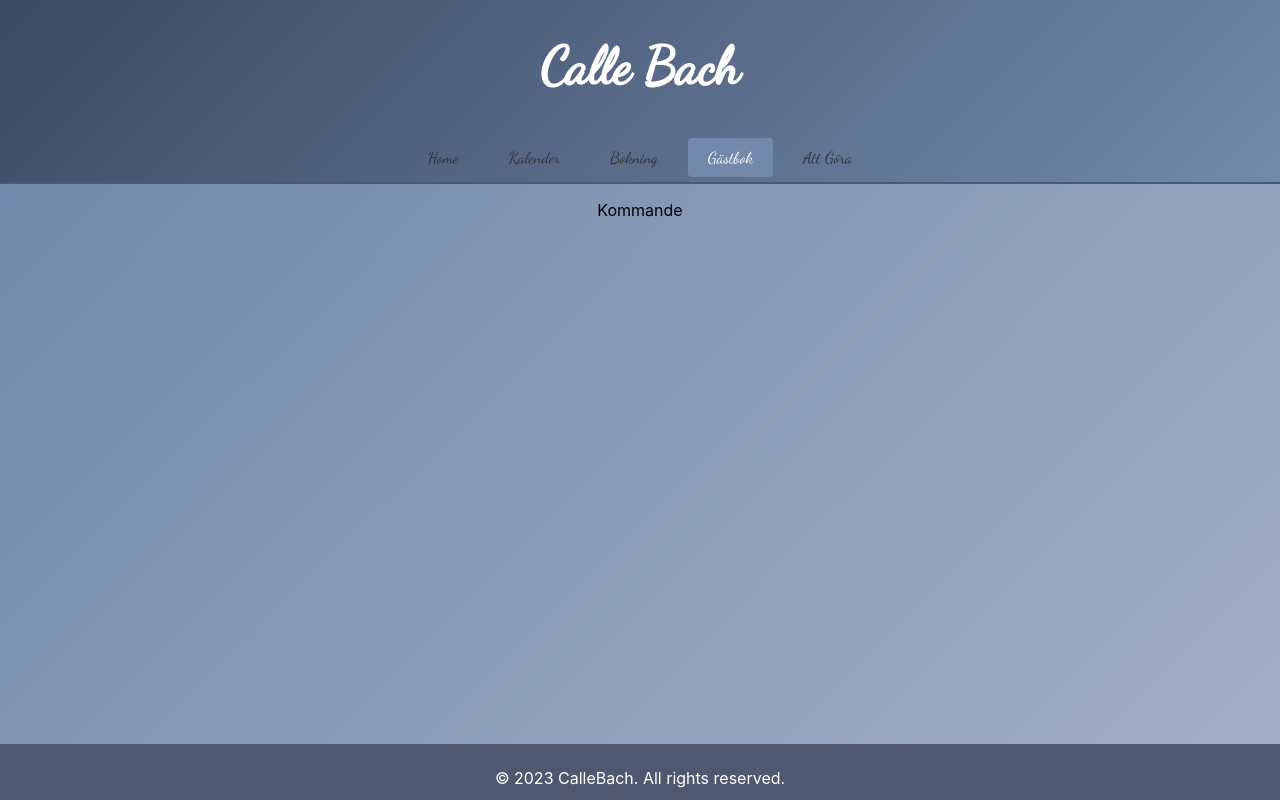
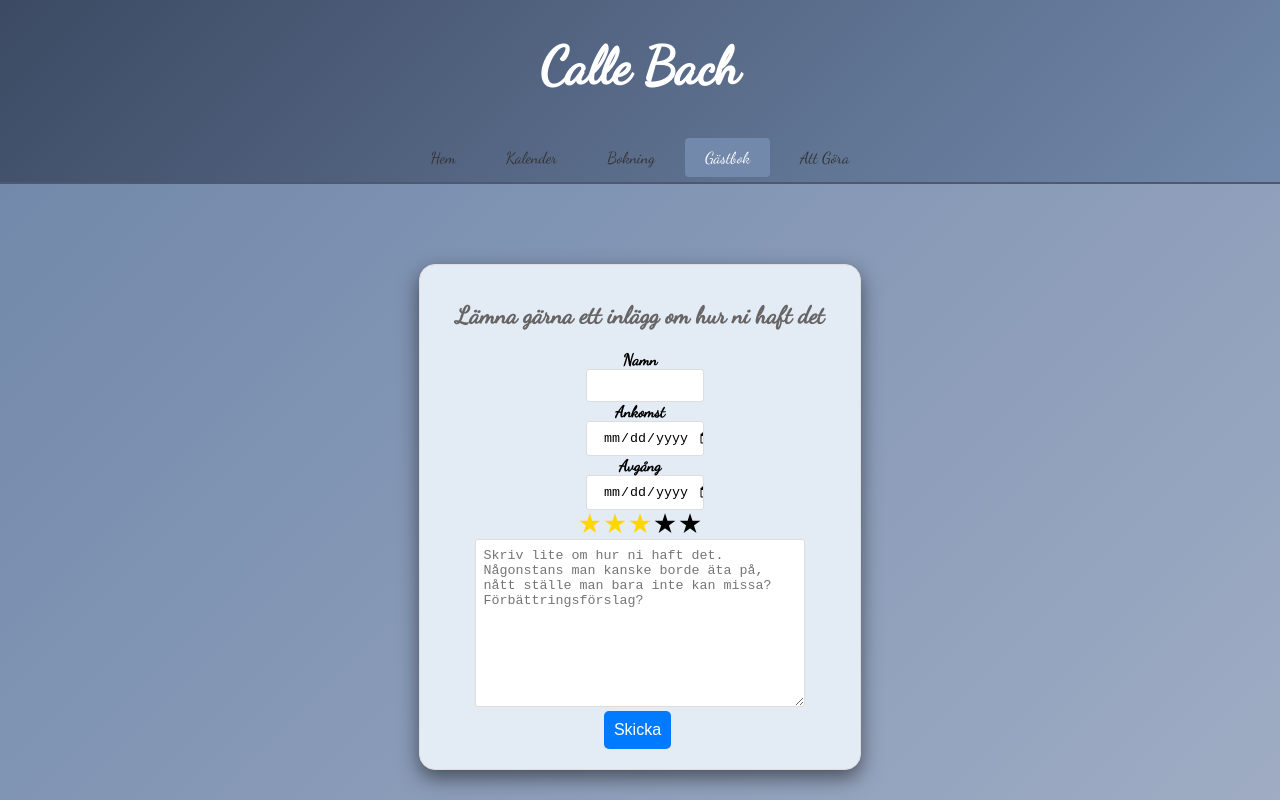
Before and after one commit to RasmusThn/Spanien, a React (Create React App) app: page / in a window 1280 px wide. Both pictures are taken after a click on the button "Gästbok". Shown: the top 800 px of the page. Built offline with nearby package versions, Linux system fonts and the light colour scheme; no server answers; the database is empty.

Commit message:
Guestbook added

```diff
--- a/package.json
+++ b/package.json
@@ -3,7 +3,7 @@
   "version": "0.1.0",
   "private": true,
   "dependencies": {
-    "@babel/plugin-proposal-private-property-in-object": "x.y.z",
+
     "@formspree/react": "^2.4.4",
     "@testing-library/jest-dom": "^5.17.0",
     "@testing-library/react": "^13.4.0",
--- a/src/App.js
+++ b/src/App.js
@@ -4,6 +4,7 @@ import MyCalendar from './components/MyCalendar';
 import BookingForm from './components/BookingForm';
 import TodoList from './components/TodoList';
 import '././styles/App.css';
+import GuestBook from './components/GuestBook';
 
 function App() {
   const [isAdminMode, setIsAdminMode] = useState(false);
@@ -22,12 +23,7 @@ function App() {
       case 'booking':
         return <BookingForm />;
         case 'guestbook':
-        return(
-          <div className='column'>
-
-          <p>Kommande </p>
-          </div>
-          );
+        return<GuestBook/>;
 
       case 'todo':
         return(
@@ -63,7 +59,7 @@ function App() {
           className={selectedMenu === 'home' ? 'active' : ''}
           onClick={() => handleMenuClick('home')}
         >
-          Home
+          Hem
         </button>
         <button
           className={selectedMenu === 'calendar' ? 'active' : ''}
--- /dev/null
+++ b/src/Components/GuestBook.js
@@ -0,0 +1,149 @@
+import React, { useState, useEffect } from 'react';
+import db from './../services/firebase';
+import { collection, onSnapshot, addDoc } from 'firebase/firestore';
+import './../styles/GuestBook.css';
+
+function GuestBook() {
+  const [guestBookData, setGuestBookData] = useState([]);
+  const [newEntry, setNewEntry] = useState('');
+  const [newRating, setNewRating] = useState(3);
+  const [name, setName] = useState('');
+  const [fromDate, setFromDate] = useState('');
+  const [toDate, setToDate] = useState('');
+
+  useEffect(() => {
+    // Hämta befintliga inlägg från Firebase när komponenten laddas
+    const unsubscribe = onSnapshot(collection(db, 'guestbook'), (snapshot) => {
+      const data = snapshot.docs.map((doc) => ({
+        id: doc.id,
+        ...doc.data(),
+      }));
+      setGuestBookData(data);
+    });
+
+    // Avsluta prenumerationen när komponenten avmonteras för att undvika minnesläckor
+    return () => unsubscribe();
+  }, []);
+
+  const handleSubmit = async (e) => {
+    e.preventDefault();
+    if (newEntry.trim() === '' || name.trim() === '' || fromDate.trim() === '' || toDate.trim() === '') {
+      return; // Ignorera tomma inlägg
+    }
+
+    try {
+      // Lägg till ett nytt dokument i Firebase-samlingen med det nya inlägget och betyget
+      await addDoc(collection(db, 'guestbook'), {
+        name,
+        fromDate,
+        toDate,
+        log: newEntry,
+        rating: newRating,
+      });
+
+      // Återställ formuläret efter att inlägget har lagts till
+      setNewEntry('');
+      setNewRating(1);
+      setName('');
+      setFromDate('');
+      setToDate('');
+    } catch (error) {
+      console.error('Error adding document: ', error);
+    }
+  };
+
+  function formatDate(dateString) {
+    const date = new Date(dateString);
+
+    const day = String(date.getDate()).padStart(2, '0');
+    const month = String(date.getMonth() + 1).padStart(2, '0');
+    const year = date.getFullYear();
+
+    return `${day}/${month}/${year}`;
+  }
+
+  return (
+    <div>
+      <div className="guestbook-container">
+        <h3>Lämna gärna ett inlägg om hur ni haft det</h3>
+        <form onSubmit={handleSubmit}>
+          <label style={{ fontFamily: "'Dancing Script', cursive" }}>
+            Namn
+            <input
+                className="input-field"
+                type="text"
+                value={name}
+                onChange={(e) => setName(e.target.value)}
+                required
+
+                />
+          </label>
+          <label style={{ fontFamily: "'Dancing Script', cursive" }}>
+            Ankomst
+            <input
+                className="input-field"
+                type="date"
+                value={fromDate}
+                onChange={(e) => setFromDate(e.target.value)}
+                required
+                />
+          </label>
+          <label style={{ fontFamily: "'Dancing Script', cursive" }}>
+            Avgång
+            <input
+                className="input-field"
+                type="date"
+                value={toDate}
+                onChange={(e) => setToDate(e.target.value)}
+                required
+                />
+          </label>
+          <label>
+  <div className="star-rating">
+    <span className={`star ${newRating >= 1 ? 'filled' : ''}`} onClick={() => setNewRating(1)}>&#9733;</span>
+    <span className={`star ${newRating >= 2 ? 'filled' : ''}`} onClick={() => setNewRating(2)}>&#9733;</span>
+    <span className={`star ${newRating >= 3 ? 'filled' : ''}`} onClick={() => setNewRating(3)}>&#9733;</span>
+    <span className={`star ${newRating >= 4 ? 'filled' : ''}`} onClick={() => setNewRating(4)}>&#9733;</span>
+    <span className={`star ${newRating >= 5 ? 'filled' : ''}`} onClick={() => setNewRating(5)}>&#9733;</span>
+  </div>
+</label>
+          <label>
+            <textarea
+                placeholder='Skriv lite om hur ni haft det. Någonstans man kanske borde äta på, nått ställe man bara inte kan missa? Förbättringsförslag? '
+                value={newEntry}
+                onChange={(e) => setNewEntry(e.target.value)}
+                style={{ height: '150px', width: '350px'}}
+                required
+             />
+          </label>
+          <button type="submit">Skicka</button>
+        </form>
+      </div>
+      <div className="guestbook-entries">
+  <h3>Tidigare Besökare:</h3>
+  <ul>
+    {guestBookData.map((entry) => (
+      <li key={entry.id} className="guestbook-entry">
+        <div className="guestbook-content">
+          <div className="star-rating">
+            {[...Array(entry.rating)].map((_, index) => (
+              <span key={index} className="star filled">&#9733;</span>
+            ))}
+            {[...Array(5 - entry.rating)].map((_, index) => (
+              <span key={index} className="star">&#9733;</span>
+            ))}
+          </div>
+          <p className="fromdate">{formatDate(entry.fromDate)}</p>
+          <p className="todate"> {formatDate(entry.toDate)}</p>
+          <p className="log">{entry.log}</p>
+          <p className="name">/{entry.name}</p>
+        </div>
+      </li>
+    ))}
+  </ul>
+</div>
+    </div>
+  );
+}
+
+export default GuestBook;
--- /dev/null
+++ b/src/styles/GuestBook.css
@@ -0,0 +1,186 @@
+/* GuestBook.css */
+
+/* Container styles */
+div.guestbook-container {
+    max-width: 400px;
+    margin: 0 auto;
+    padding: 20px;
+    border: 1px solid #ddd;
+    margin-top: 10vh;
+    margin-bottom: 20vh;
+    border-radius: 2vh;
+    background-color: #e3ebf5;
+    box-shadow: 0 8px 20px rgba(0, 0, 0, 0.5);
+  }
+
+  /* Heading styles */
+  h3 {
+    text-align: center;
+    margin-bottom: 20px;
+  }
+
+  /* Form styles */
+  form {
+    display: flex;
+  flex-direction: column;
+  align-items: center; /* Center form elements horizontally */
+  justify-content: center;
+
+  }
+
+  form > div {
+    margin-bottom: 10px;
+
+  }
+
+  label {
+    font-weight: bold;
+  }
+
+  input {
+    padding: 8px;
+    border: 1px solid #ddd;
+    border-radius: 3px;
+
+  }
+  .input-field{
+    margin-left: 10px;
+    width: 100px;
+    text-align: center;
+    display: flex;
+    align-items: center;
+  }
+  textarea {
+    padding: 8px;
+    border: 1px solid #ddd;
+    border-radius: 3px;
+    max-width: 85%;
+    resize: both; /* Allow vertical resizing of textarea */
+  }
+  .star-rating {
+    display: inline-block;
+    font-size: 24px;
+  }
+
+  .star {
+    cursor: pointer;
+  }
+
+  /* Filled star style */
+  .star.filled {
+    color: gold; /* Change to your desired gold color */
+  }
+  button {
+    padding: 10px;
+    background-color: #007bff;
+    color: #fff;
+    border: none;
+    border-radius: 5px;
+    cursor: pointer;
+    font-size: 16px;
+  }
+
+  button:hover {
+    background-color: #0056b3;
+  }
+
+  /* Styling for individual guestbook entries */
+.guestbook-entries {
+    margin-top: 20px;
+  }
+
+  .guestbook-entry {
+    max-width: 400px;
+    margin: 0 auto;
+    padding: 20px;
+    border: 1px solid #ddd;
+    margin-top: 1vh;
+    margin-bottom: 2vh;
+    border-radius: 2vh;
+    background-color: #e3ebf5;
+    box-shadow: 0 8px 20px rgba(0, 0, 0, 0.5);
+  }
+
+  .guestbook-content {
+    display: grid;
+    grid-template-areas:
+      'rating'
+      'fromdate'
+      'todate'
+      'log'
+      'name';
+    grid-gap: 5px;
+    padding: 10px;
+  }
+
+  .guestbook-content p {
+    margin: 0;
+  }
+
+  .guestbook-content p.rating {
+    grid-area: rating;
+    text-align: center;
+  }
+
+  .guestbook-content p.name {
+    grid-area: name;
+    text-align: right;
+  }
+
+  .guestbook-content p.fromdate {
+    grid-area: rating;
+    text-align: left;
+  }
+
+  .guestbook-content p.todate {
+    grid-area: rating;
+    text-align: right;
+  }
+
+  .guestbook-content p.log {
+    grid-area: log;
+    text-align: center;
+  }
+
+  /* Error message styles */
+  .error-message {
+    color: red;
+    font-size: 14px;
+    margin-top: 5px;
+  }
+
+  /* Asterisk for required fields */
+  .required-label::before {
+    content: '*';
+    color: red;
+    margin-right: 5px;
+  }
+
+  /* Text for Nödvändig = * */
+  .necessary-text {
+    text-align: center;
+    color: #777;
+    font-size: 12px;
+  }
+
+  /* Label on top of textarea */
+  .label-on-top {
+    display: flex;
+    flex-direction: column;
+  }
+
+  .success-message {
+    color: green;
+    font-size: 14px;
+    margin-top: 5px;
+  }
+
+  /* Media query for smaller screens */
+  @media (max-width: 768px) {
+    div.guestbook-container {
+      max-width: 80%;
+    }
+    .guestbook-entry {
+        max-width: 80%;
+    }
+  }
--- a/src/styles/TodoList.css
+++ b/src/styles/TodoList.css
@@ -47,6 +47,7 @@ li label {
     flex-grow: 1;
     text-align: left; /* Center the text within the label */
     margin: 0 10px;
+    display: flex;
   }
   /* Form styles */
   form {
```
